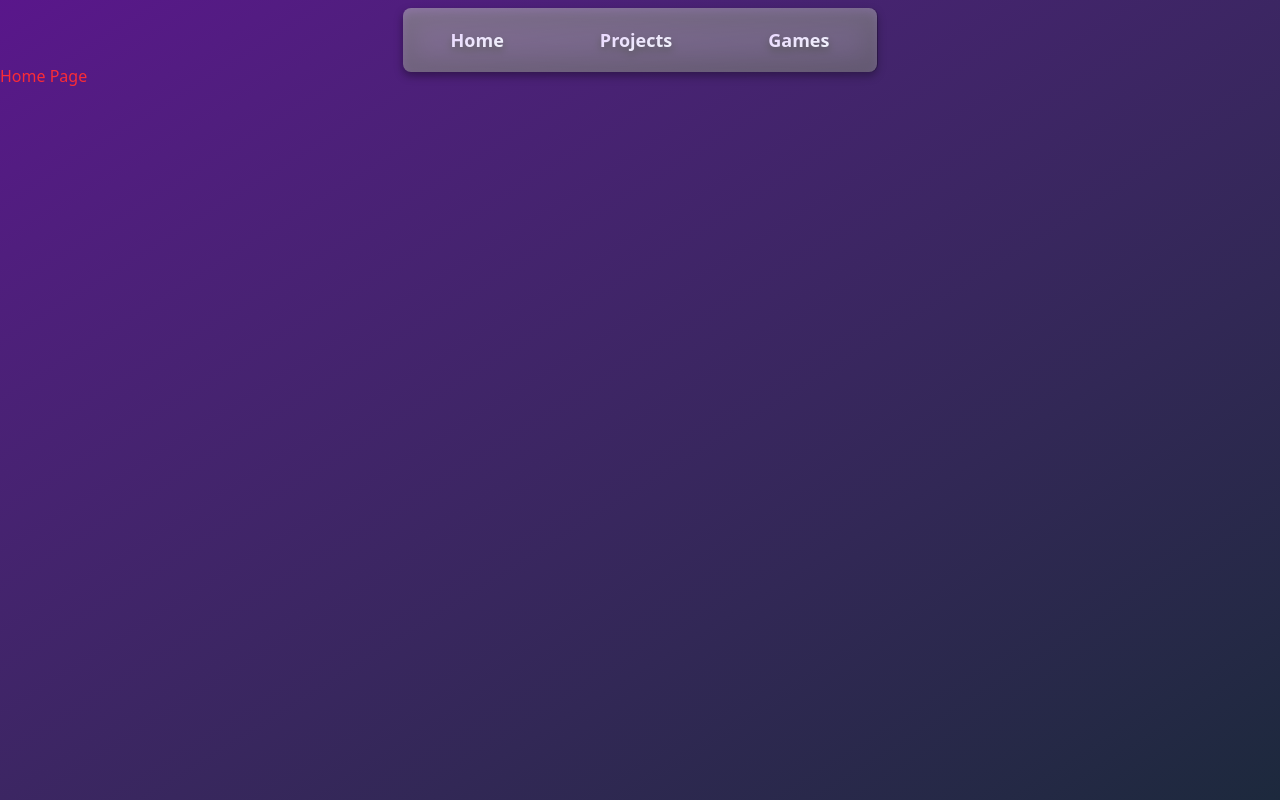
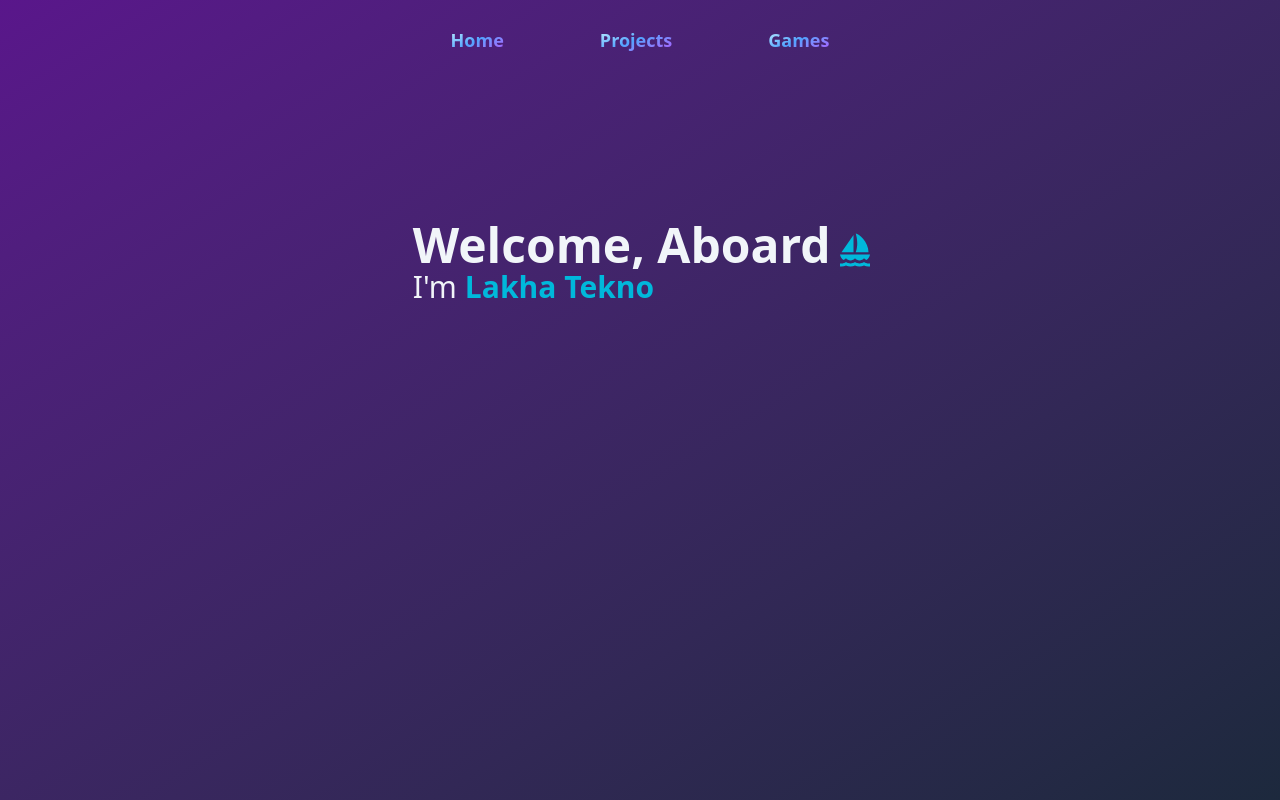
Before and after one commit to lakhatekno/personal-portofolio, a Next.js app: page / in a window 1280 px wide. Built offline with nearby package versions, Linux system fonts and the light colour scheme.

Commit message:
Home. Introduction section - main text

```diff
--- a/app/page.tsx
+++ b/app/page.tsx
@@ -1,7 +1,17 @@
+import Introduction from "@/components/sections/Introduction"
+import ProjectsShowcase from "@/components/sections/ProjectsShowcase"
+import TechStack from "@/components/sections/TechStack"
+import Certificates from "@/components/sections/Certificates"
+import Contact from "@/components/sections/Contact"
+
 export default function Home() {
   return (
-    <div>
-      <h1 className="text-red-500">Home Page</h1>
-    </div>
+    <>
+      <Introduction></Introduction>
+      {/* <ProjectsShowcase></ProjectsShowcase>
+      <TechStack></TechStack>
+      <Certificates></Certificates>
+      <Contact></Contact> */}
+    </>
   )
 }
--- a/components/layout/Header.tsx
+++ b/components/layout/Header.tsx
@@ -1,12 +1,6 @@
-'use client';
-
 import Link from 'next/link';
-import { useState } from 'react';
-
-import { Menu } from '@mui/icons-material';
 
 export default function Header() {
-	const [isOpen, setIsOpen] = useState(false);
 	const navLinks = [
 		{ href: '/', name: 'Home' },
 		{ href: '/projects', name: 'Projects' },
@@ -17,30 +11,16 @@ export default function Header() {
 		<header className="bg-transparent sticky top-2 z-50">
 			<div
 				className="
-        w-[90%] md:w-fit rounded-lg bg-gradient-to-br from-white/40 to-white/30 backdrop-blur-lg drop-shadow-lg drop-shadow-black
-        mx-auto px-4 md:px-12 py-3 md:h-16 flex items-center justify-between md:justify-center"
+
+        md:w-fit mx-auto px-4 md:px-24 py-3 md:h-16 flex items-center justify-between md:justify-center"
 			>
-				{/* Mobile Hamburger */}
-				<button
-					className="md:hidden p-2 rounded hover:bg-gray-100 self-end"
-					onClick={() => setIsOpen(!isOpen)}
-					aria-label="Toggle Menu"
-				>
-					<Menu />
-				</button>
-
-				{/* Desktop Nav */}
 				<nav className="hidden md:flex gap-24">
 					{navLinks.map(({ href, name }) => (
 						<div
-							className="text-lg font-bold hover:scale-[1.1] transition-all  bg-gradient-to-br from-purple-200 to-slate-100 bg-clip-text text-transparent"
+							key={href}
+							className="text-lg font-bold hover:scale-[1.1] transition-all  bg-gradient-to-br from-cyan-100 via-blue-400 to-purple-500 bg-clip-text text-transparent"
 						>
-							<Link
-								key={href}
-								href={href}
-							>
-								{name}
-							</Link>
+							<Link href={href}>{name}</Link>
 						</div>
 					))}
 				</nav>
--- /dev/null
+++ b/components/sections/Introduction.tsx
@@ -0,0 +1,66 @@
+'use client';
+// React Next Import
+import { useEffect, useRef } from 'react';
+
+// Material Import
+import { Sailing } from '@mui/icons-material';
+
+// Third Party Import
+import gsap from 'gsap';
+
+export default function Introduction() {
+	const underlineRef = useRef<HTMLDivElement>(null!);
+	const containerRef = useRef<HTMLDivElement>(null!);
+
+	useEffect(() => {
+		const underline = underlineRef.current;
+		const container = containerRef.current;
+
+		const handleMouseEnter = () => {
+			gsap.fromTo(
+        underline,
+        { width: '0%', x: '0%' },
+        { width: '100%', x: '0%', duration: 0.8, ease: 'bounce.out'}
+      );
+		};
+
+    const handleMouseLeave = () => {
+        gsap.to(
+          underline,
+          { width: '0%', x: '0%', duration: 0.4, ease: 'bounce.out' }
+        );
+    }
+
+    container.addEventListener('mouseenter', handleMouseEnter);
+    container.addEventListener('mouseleave', handleMouseLeave);
+
+    return () => {
+      container.removeEventListener('mouseenter', handleMouseEnter);
+      container.removeEventListener('mouseleave', handleMouseLeave);
+    }
+	}, []);
+
+
+	return (
+		<section className="flex mt-2 h-96 items-center justify-center">
+			<div className="w-fit mx-auto flex flex-col items-start justify-center">
+				<h1 className="text-5xl font-bold text-slate-100">
+					Welcome, Aboard <Sailing className="scale-150 text-cyan-500"></Sailing>
+				</h1>
+				<div
+          ref={containerRef}
+          className="text-3xl text-slate-100 flex gap-2"
+        >
+					<p>I'm </p>
+					<div className="w-fit flex flex-col">
+						<h2 className="font-bold text-cyan-500">Lakha Tekno</h2>
+						<div
+              ref={underlineRef}
+              className="w-0 border-b-4 border-cyan-500 self-end -mt-0.5"
+            ></div>
+					</div>
+				</div>
+			</div>
+		</section>
+	);
+}
--- a/package.json
+++ b/package.json
@@ -12,6 +12,7 @@
     "@emotion/react": "^11.14.0",
     "@emotion/styled": "^11.14.1",
     "@mui/icons-material": "^7.3.1",
+    "gsap": "^3.13.0",
     "next": "15.4.6",
     "react": "19.1.0",
     "react-dom": "19.1.0"
```
Also changed, not shown: 1 other file (tests, documents, lock files or other folders).
